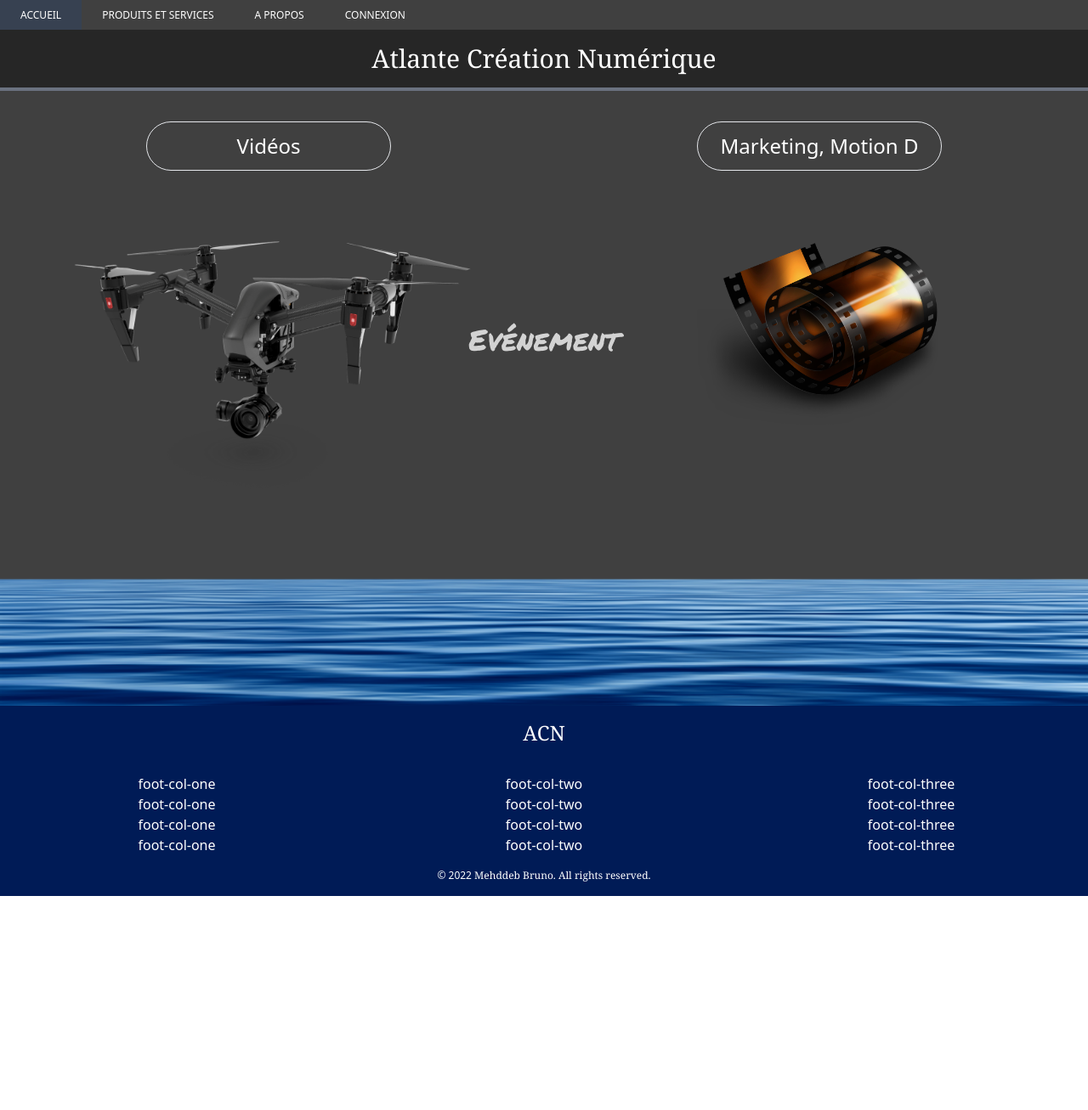
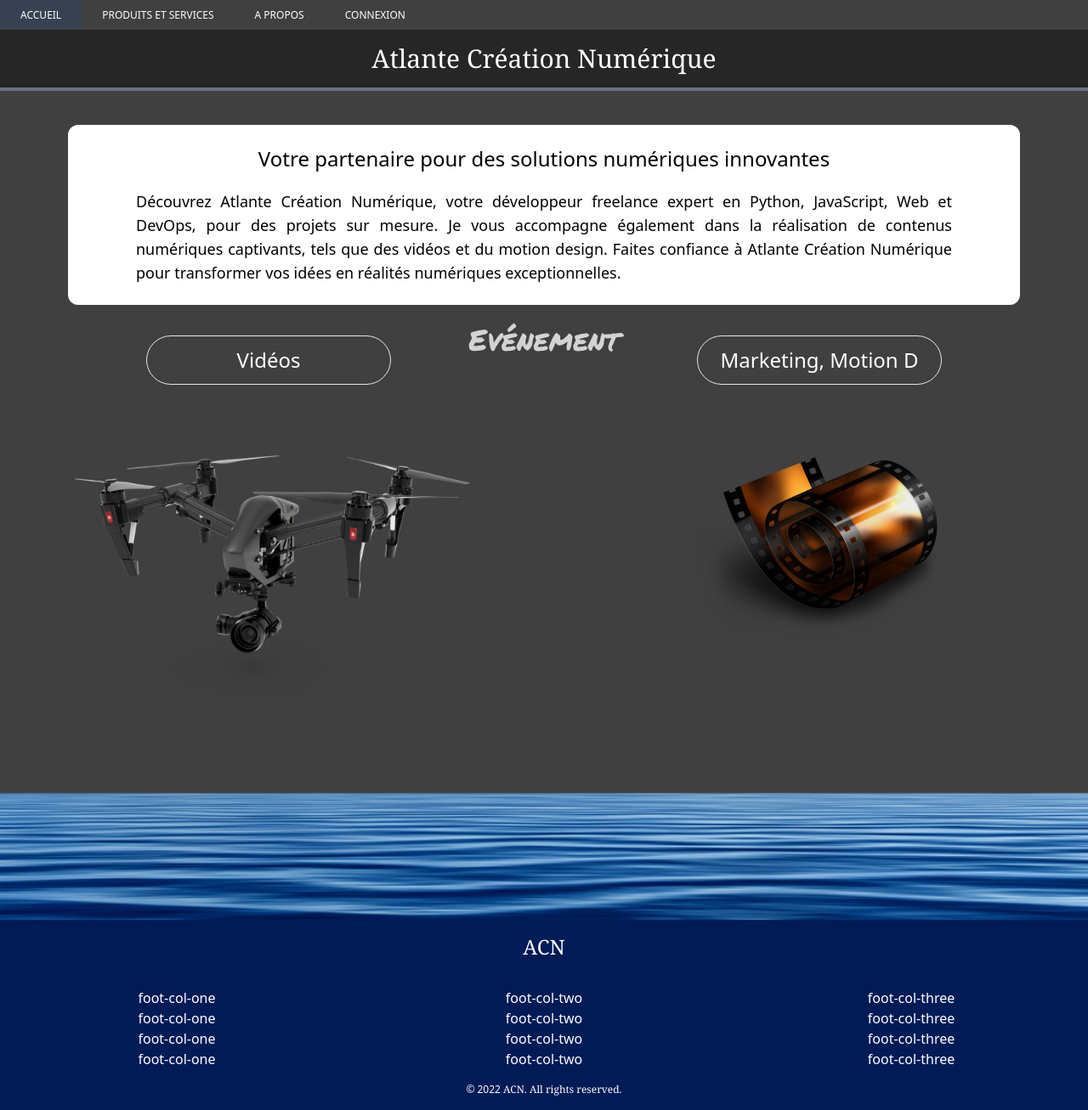
Before and after one commit to bsao17/AtlanteVideo_Client_ReactTS, a React (Create React App) app: page /home in a window 1280 px wide. Shown: the whole page at 85% size. Before the commit the page ends 1055 px from the top, so only its background shows below. Built offline with nearby package versions, Linux system fonts and the light colour scheme; what tw-elements would draw is missing.

Commit message:
feat: new branch and add presentation text

```diff
--- a/src/components/footer/Footer.tsx
+++ b/src/components/footer/Footer.tsx
@@ -36,7 +36,7 @@ const Footer: FunctionComponent = () => {
                 </div>
                 <p className="font-light text-xs font-bold text-white text-center text-sm">
                     <span className="text-md-center"> © </span>
-                    2022 <strong className="font-light font-serif">Mehddeb Bruno. All rights reserved.</strong>
+                    2022 <strong className="font-light font-serif">ACN. All rights reserved.</strong>
                 </p>
             </div>
         </div>
--- a/src/pages/Home.tsx
+++ b/src/pages/Home.tsx
@@ -22,6 +22,18 @@ function Home() {
   return (
     <>
       <TitleCard title="Atlante Création Numérique" />
+      <div id="reasonsStyle" className="z-0 w-full text-white z-0 mt-10">
+          <Reason reasons={reasons} />
+      </div>
+      <div className="text-center text-base md:text-lg lg:text-justify p-4 md:p-6 lg:pl-20 lg:pr-20 ml-4 md:ml-10 lg:ml-20 mr-4 md:mr-10 lg:mr-20 mt-5 bg-white rounded-xl">
+        <h3 className="text-center text-xl md:text-2xl lg:text-2xl mb-5">Votre partenaire pour des solutions numériques innovantes</h3>
+        Découvrez Atlante Création Numérique,
+        votre développeur freelance expert en Python, JavaScript, Web et DevOps, pour des projets sur mesure.
+        Je vous accompagne également dans la réalisation de contenus numériques captivants,
+        tels que des vidéos et du motion design.
+        Faites confiance à Atlante Création Numérique pour transformer vos idées en réalités numériques exceptionnelles.
+      </div>
+
       <div
         className="
             columns-2
@@ -50,9 +62,7 @@ function Home() {
           </Link>
         </div>
 
-        <div id="reasonsStyle" className="z-0 w-full text-white z-0">
-          <Reason reasons={reasons} />
-        </div>
+
 
         <div className="mb-28 flex flex-col justify-center items-center"></div>
         <div className="col-span-2 flex justify-center rounded-full">
```
